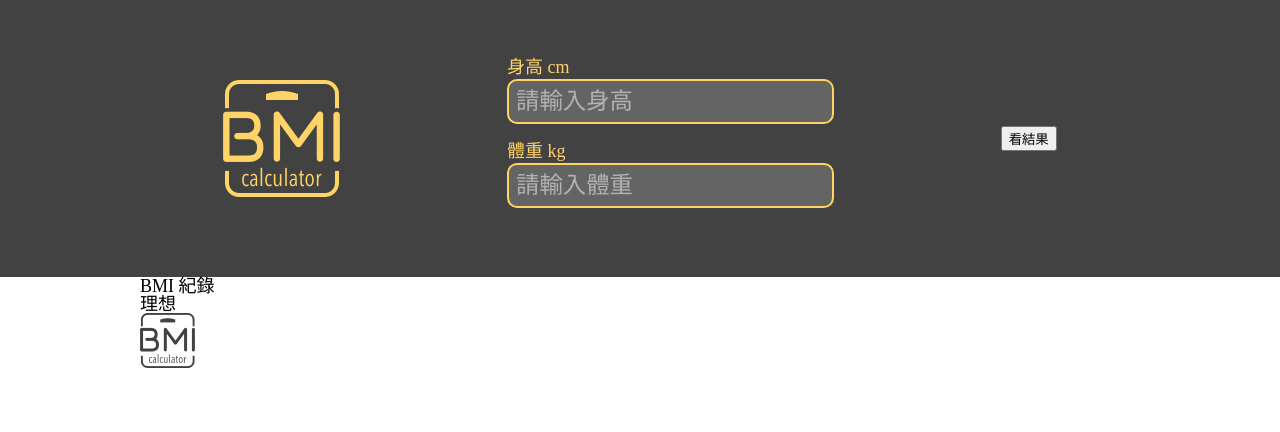
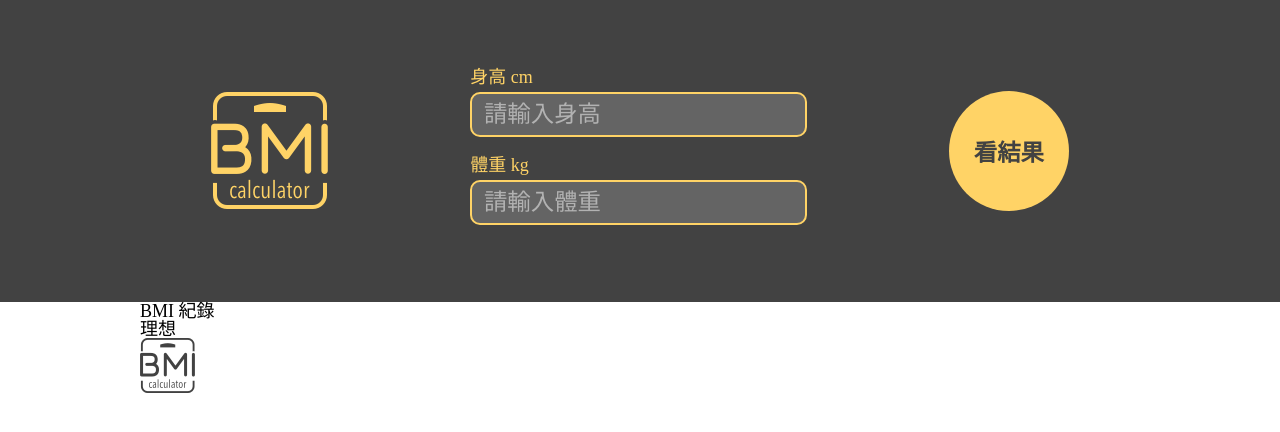
Before and after one commit to timchen0607/BMI-Calculator, a plain HTML site: page index.html in a window 1280 px wide. Drawn offline with Linux system fonts and the light colour scheme.

Commit message:
更新 header 設計

```diff
--- a/index.html
+++ b/index.html
@@ -16,14 +16,24 @@
             <div>
               <div class="input-group">
                 <label for="height">身高 cm</label>
-                <input type="number" id="height" placeholder="請輸入身高" />
+                <input
+                  type="number"
+                  id="height"
+                  max="999"
+                  placeholder="請輸入身高"
+                />
               </div>
               <div class="input-group">
                 <label for="weight">體重 kg</label>
-                <input type="number" id="weight" placeholder="請輸入體重" />
+                <input
+                  type="number"
+                  id="weight"
+                  max="999"
+                  placeholder="請輸入體重"
+                />
               </div>
             </div>
-            <button>看結果</button>
+            <button id="calculator">看結果</button>
           </div>
         </div>
       </header>
--- a/scss/_main.scss
+++ b/scss/_main.scss
@@ -16,33 +16,72 @@
   margin: 0 auto;
 }
 .content {
-  padding: 3em 0;
+  padding: 3.5em 0;
   display: flex;
   justify-content: space-around;
   align-items: center;
+
+  @include mobile() {
+    height: calc(100vh - 7em);
+    flex-wrap: wrap;
+  }
 }
 .input-group {
   & > label {
-    padding: 0.2em 0;
+    padding: 0.3em 0;
     display: block;
     color: $mainColor;
   }
   & > input {
     margin: 0 0 0.6em;
-    padding: 0.3em;
+    padding: 0.3em 0.5em;
     color: $mainColor;
     background-color: #646464;
+    caret-color: $mainColor;
     border: 2px solid $mainColor;
     border-radius: 10px;
     font-size: 1.3em;
 
+    &:focus {
+      outline: none;
+    }
     &::placeholder {
       font-family: Microsoft JhengHei;
       color: #ffffff80;
+    }
+    &::-webkit-outer-spin-button,
+    &::-webkit-inner-spin-button {
+      -webkit-appearance: none;
+      margin: 0;
     }
   }
 }
 
 .header {
   background-color: #424242;
+
+  #calculator {
+    font-family: Microsoft JhengHei;
+    display: block;
+    width: 120px;
+    height: 120px;
+    color: $subColor;
+    font-size: 1.3em;
+    font-weight: bold;
+    background-color: $mainColor;
+    border: none;
+    border-radius: 50%;
+    cursor: pointer;
+
+    &:hover {
+      transition: 0.3s;
+      box-shadow: 0 1px 6px 3px #ffc43294;
+    }
+    &:focus {
+      outline: none;
+    }
+    &:active {
+      background-color: #dea821;
+    }
+  }
 }
```
Also changed, not shown: css/all.min.css.
